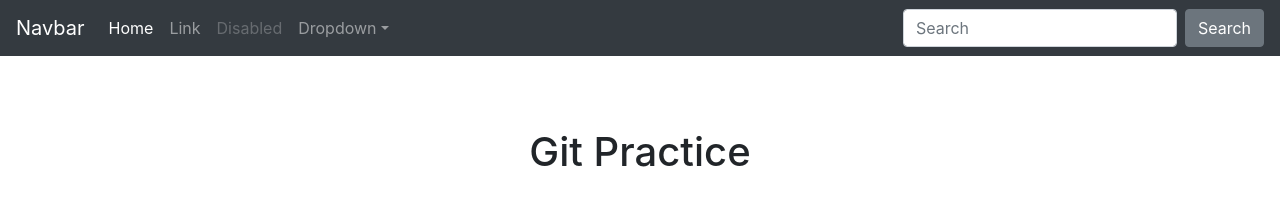
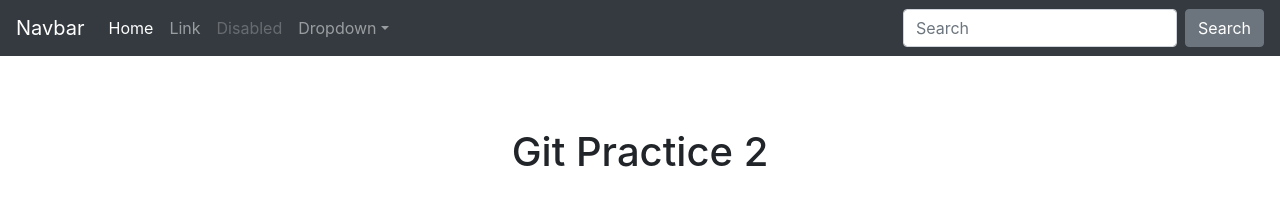
Before and after one commit to EmSchoof/git_practice, a plain HTML site: page index.html in a window 1280 px wide. Drawn offline with nearby package versions, Linux system fonts and the light colour scheme.

Commit message:
Added 2 to the index.html

```diff
--- a/index.html
+++ b/index.html
@@ -79,7 +79,7 @@
 
     <main role="main" class="container">
       <div class="starter-template">
-        <h1>Git Practice</h1>
+        <h1>Git Practice 2</h1>
       </div>
     </main>
   </body>
```
